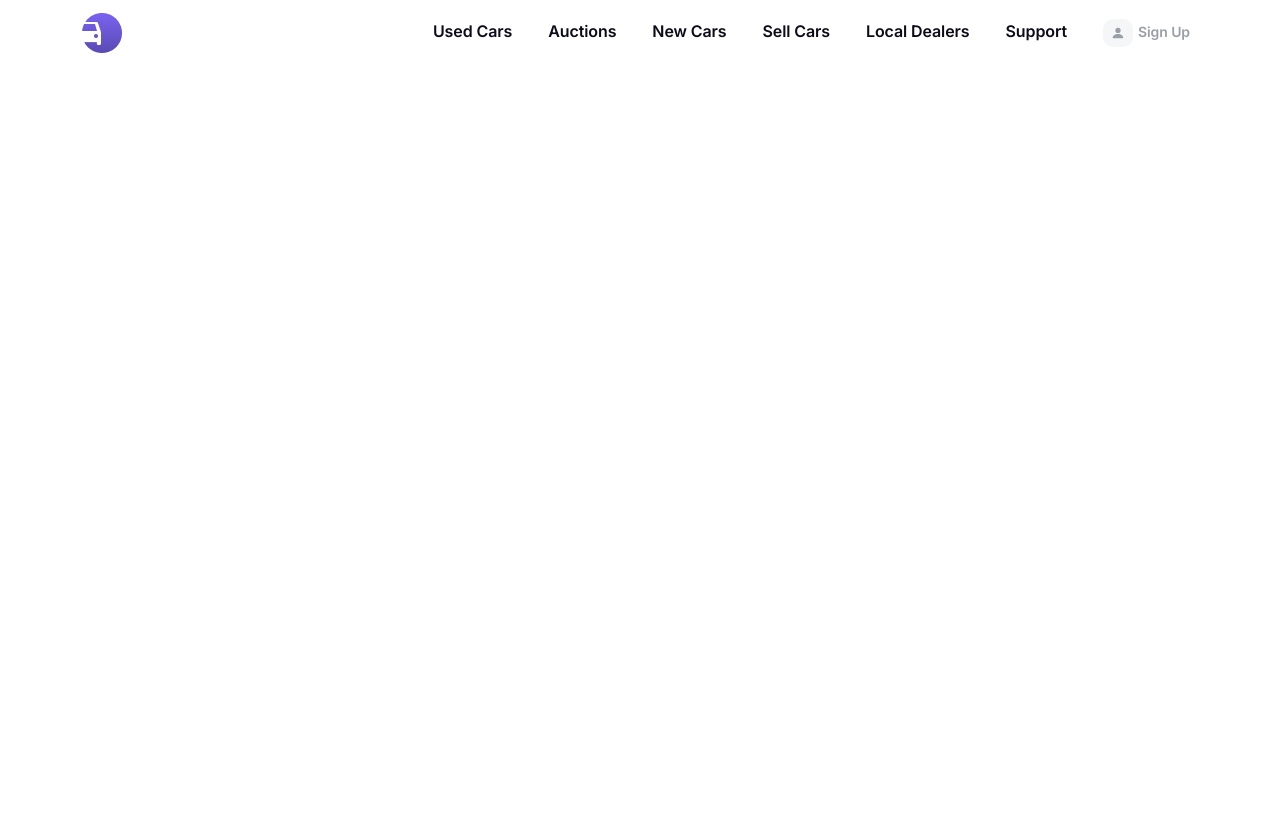
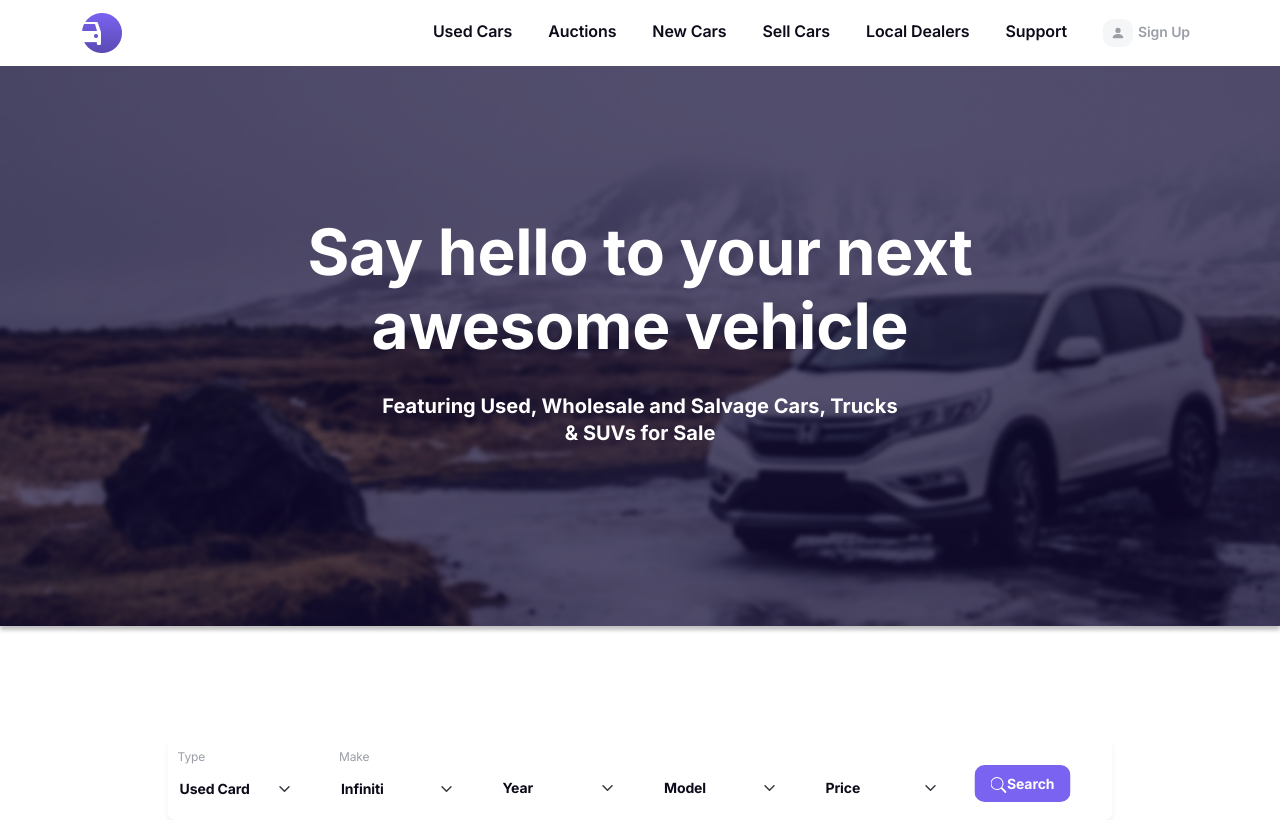
Before and after one commit to shifat01/Figma-to-html, a plain HTML site: page index.html in a window 1280 px wide. Drawn offline with nearby package versions, Linux system fonts and the light colour scheme.

Commit message:
Add hero section

```diff
--- a/index.html
+++ b/index.html
@@ -10,7 +10,7 @@
       integrity="sha384-sRIl4kxILFvY47J16cr9ZwB07vP4J8+LH7qKQnuqkuIAvNWLzeN8tE5YBujZqJLB"
       crossorigin="anonymous"
     />
-    <link rel="stylesheet" href="style.css">
+    <link rel="stylesheet" href="style.css" />
   </head>
   <body>
     <nav class="navbar navbar-expand-lg">
@@ -29,15 +29,91 @@
             <li class="nav-item"><a href="" class="nav-link">Auctions</a></li>
             <li class="nav-item"><a href="" class="nav-link">New Cars</a></li>
             <li class="nav-item"><a href="" class="nav-link">Sell Cars</a></li>
-            <li class="nav-item"><a href="" class="nav-link">Local Dealers</a></li>
+            <li class="nav-item">
+              <a href="" class="nav-link">Local Dealers</a>
+            </li>
             <li class="nav-item"><a href="" class="nav-link">Support</a></li>
             <li class="nav-item">
-              <a href="" class="nav-link signUp-btn"><img src="images/person-fill.svg" alt="" />Sign Up</a>
+              <a href="" class="nav-link signUp-btn"
+                ><img src="images/person-fill.svg" alt="" />Sign Up</a
+              >
             </li>
           </ul>
         </div>
       </div>
     </nav>
+
+    <section class="section1">
+      <div class="container">
+        <h1>
+          Say hello to your next <br />
+          awesome vehicle
+        </h1>
+        <p class="sectionP">
+          Featuring Used, Wholesale and Salvage Cars, Trucks <br />
+          & SUVs for Sale
+        </p>
+        <div class="topFooter">
+          <div class="row">
+            <div class="col-md-2">
+              <p>Type</p>
+              <select class="form-select">
+                <option selected>Used Card</option>
+                <option value="1">1 Card</option>
+                <option value="2">2 Card</option>
+                <option value="3">3 Card</option>
+              </select>
+            </div>
+
+            <div class="col-md-2">
+              <p>Make</p>
+              <select class="form-select">
+                <option selected>Infiniti</option>
+                <option value="1">1 Card</option>
+                <option value="2">2 Card</option>
+                <option value="3">3 Card</option>
+              </select>
+            </div>
+
+            <div class="col-md-2 withoutp">
+              <p></p>
+              <select class="form-select">
+                <option selected>Year</option>
+                <option value="1">1 Card</option>
+                <option value="2">2 Card</option>
+                <option value="3">3 Card</option>
+              </select>
+            </div>
+
+            <div class="col-md-2 withoutp">
+              <p></p>
+              <select class="form-select">
+                <option selected>Model</option>
+                <option value="1">1 Card</option>
+                <option value="2">2 Card</option>
+                <option value="3">3 Card</option>
+              </select>
+            </div>
+
+            <div class="col-md-2 withoutp">
+              <p></p>
+              <select class="form-select">
+                <option selected>Price</option>
+                <option value="1">1 Card</option>
+                <option value="2">2 Card</option>
+                <option value="3">3 Card</option>
+              </select>
+            </div>
+
+            <div class="col-md-2 withoutp">
+              <button class="btn headerButton"> <img src="images/search.svg">Search</button>
+            </div>
+
+          </div>
+        </div>
+      </div>
+    </section>
+
     <script
       src="https://cdn.jsdelivr.net/npm/bootstrap@5.3.8/dist/js/bootstrap.bundle.min.js"
       integrity="sha384-FKyoEForCGlyvwx9Hj09JcYn3nv7wiPVlz7YYwJrWVcXK/BmnVDxM+D2scQbITxI"
--- a/style.css
+++ b/style.css
@@ -28,10 +28,103 @@ body {
 }
 
 .signUp-btn img {
-  background: #F5F6F7;
+  background: #f5f6f7;
   padding: 5px 8px;
   width: 30px;
   height: 28px;
   border-radius: 10px;
   margin-right: 5px;
 }
+
+.section1 {
+  background-image: url(images/bg.png);
+  background-repeat: no-repeat;
+  background-size: cover;
+  width: 100%;
+  height: 560px;
+  box-shadow: 0px 4px 4px 0px #00000040;
+}
+
+.section1 h1 {
+  font-family: Inter;
+  font-weight: 700;
+  font-size: 64px;
+  line-height: 74px;
+  letter-spacing: -0.3px;
+  text-align: center;
+  color: #ffffff;
+  padding-top: 149px;
+}
+
+.sectionP {
+  font-family: Inter;
+  font-weight: 700;
+  font-size: 20px;
+  line-height: 27px;
+  letter-spacing: 0px;
+  text-align: center;
+  color: #ffffff;
+  margin-top: 30px;
+}
+
+.topFooter {
+  background: #ffffff;
+  box-shadow: 0px 3px 4px 0px #999ba826;
+  border-radius: 8px;
+  max-width: 945px;
+  height: 82px;
+  position: absolute;
+  margin: 0px auto;
+  bottom: -20px;
+  left: 50%;
+  z-index: 99;
+  width: 98%;
+  transform: translateX(-50%);
+}
+
+.topFooter p {
+  font-family: Inter;
+  font-weight: 400;
+  font-style: Regular;
+  font-size: 12px;
+  line-height: 18px;
+  letter-spacing: -0.1px;
+  color: #9a9ea7;
+  margin-left: 10px;
+  margin-top: 10px;
+}
+
+.form-select {
+  font-family: Inter;
+  font-weight: 700;
+  font-style: Bold;
+  font-size: 14px;
+  line-height: 21px;
+  letter-spacing: -0.1px;
+  color: #0d0a19;
+  border: none;
+  margin-top: -10px;
+}
+
+.withoutp {
+  margin-top: 27px;
+}
+
+.headerButton {
+  background: #7963f0;
+  border-radius: 10px;
+  color: white;
+  padding: 7px 15px;
+  font-weight: 700;
+  font-family: Inter;
+  font-weight: 700;
+  font-style: Bold;
+  font-size: 14px;
+  line-height: 21px;
+  letter-spacing: -0.1px;
+}
+
+.headerButton:hover{
+  background-color: black;
+  color: white;
+}
```
Also changed, not shown: images/bg.png (added), images/search.svg (added), 1 other file.
